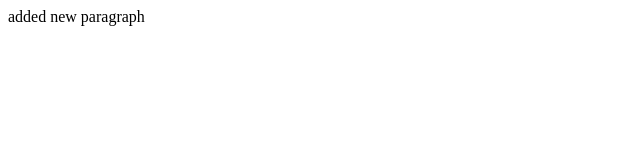
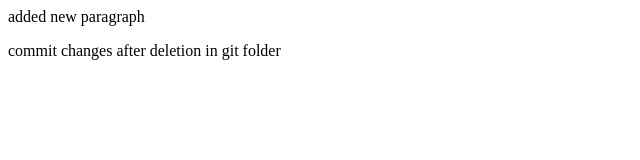
Before and after one commit to Rahulcodingmaster12/first-repository, a plain HTML site: page index.html in a window 1280 px wide. Shown: the whole page, without its empty margins (0-640 px from the left). Drawn offline with Linux system fonts and the light colour scheme.

Commit message:
para added

```diff
--- a/index.html
+++ b/index.html
@@ -1 +1,2 @@
 <p>added new paragraph</p>
+<p>commit changes after deletion in git folder</p>
```
